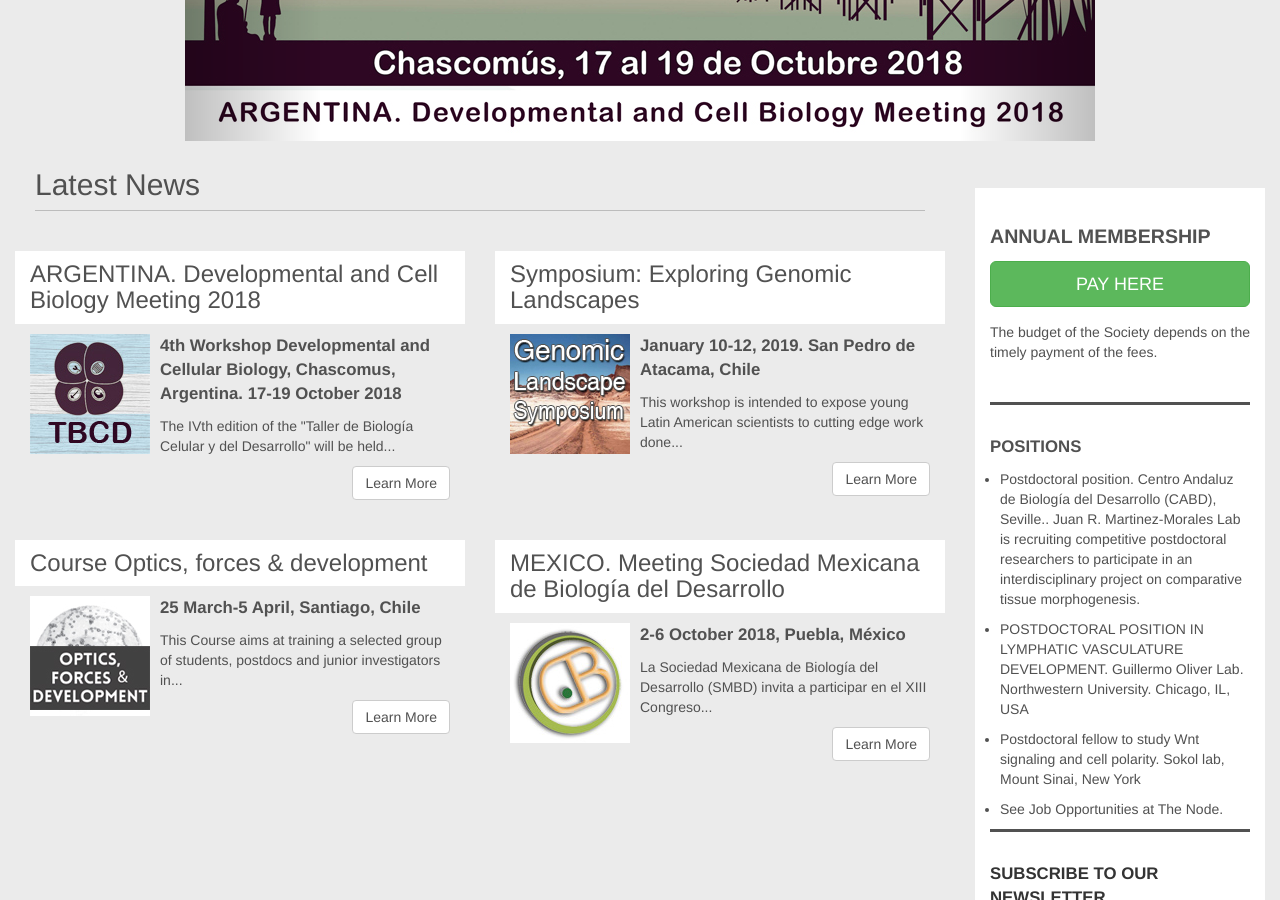
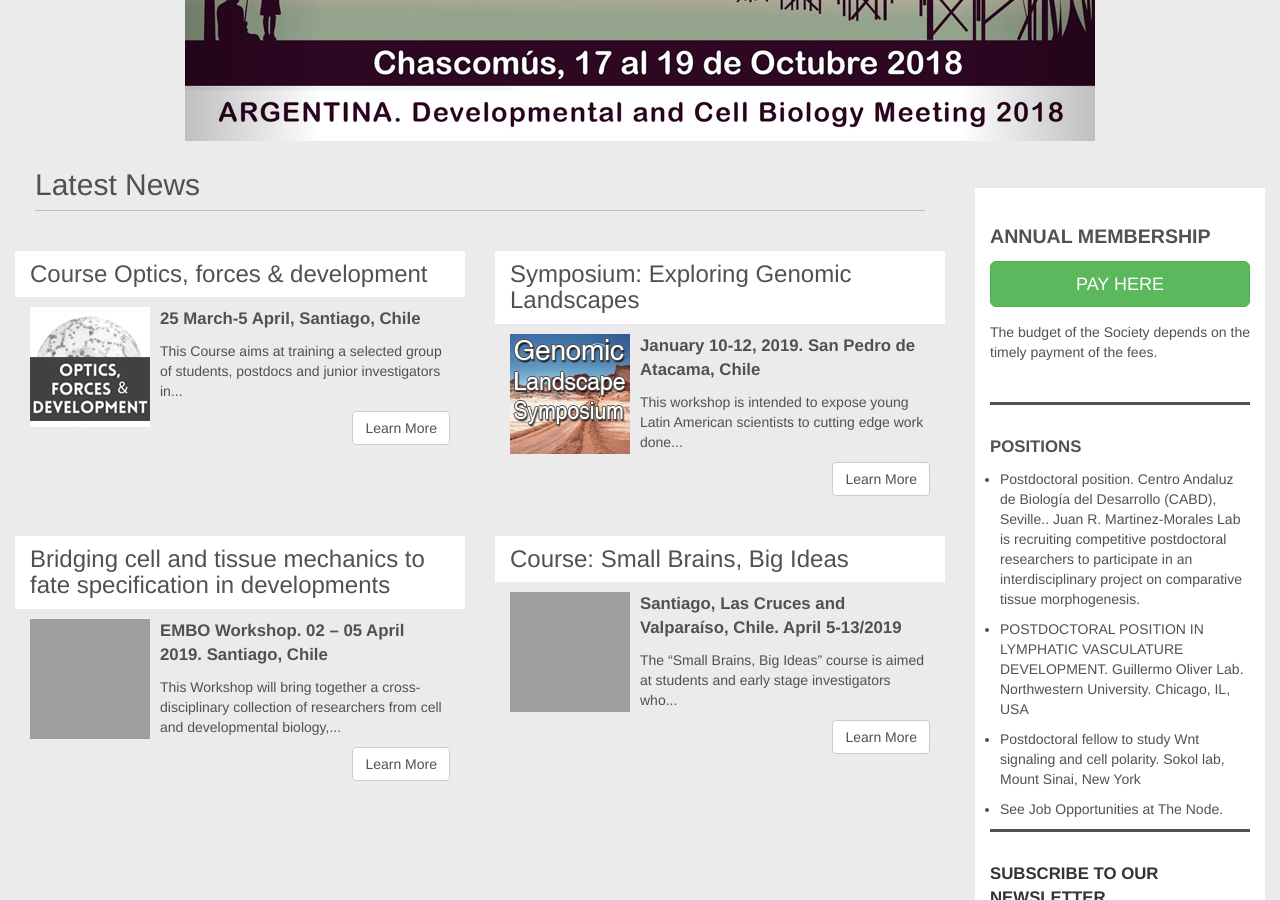
Before and after one commit to lasdb/lasdb.github.io, a Jekyll site: the page built from index.html, in a window 1280 px wide and 900 px high, scrolled down 466 px. Built offline with Jekyll 4.4.1, drawn with Linux system fonts in a browser that asks for light colours; nearby versions of some CDN libraries; some of the changed lines change nothing that is shown; grey boxes are pictures that could not be loaded.

Commit message:
Update 2000-01-01-news.markdown

```diff
--- a/_posts/2000-01-01-news.markdown
+++ b/_posts/2000-01-01-news.markdown
@@ -5,6 +5,40 @@
 categories: news
 permalink: pages/news.html
 news:
+
+  - title: 'Course Optics, forces & development'
+    date: '2/10/18'
+    subtitle: '25 March-5 April, Santiago, Chile'
+    body: 'This Course aims at training a selected group of students, postdocs and junior investigators in theoretical and practical aspects of in vivo microscopy and strategies for the visualization and manipulation of forces in developing tissues. It offers a stimulating inter-disciplinary environment that gathers specialists from the fields of developmental biology, physics, computer science, & electrical engineering. Topics: Optics and in vivo imaging, image processing and analysis, cell and tissue mechanics, physical modelling, cell migration and tissue morphogenesis, fish embryo models (zebrafish, killifish).<br>
+Deadline: Submit your application on-line at https://www.icgeb.org/course-application-chile-optics-2019.html by 29 November 2018'
+    imageSm: 'img/news/OpticsDevel-sm.jpg'
+    imageBg: '../img/news/OpticsDevel-bg.jpg'
+    URL: 'http://www.icgeb.org/chile-optics-2019.html'
+
+  - title: 'Symposium: Exploring Genomic Landscapes'
+    date: '27/9/18'
+    subtitle: 'January 10-12, 2019. San Pedro de Atacama, Chile'
+    body: 'This workshop is intended to expose young Latin American scientists to cutting edge work done by colleagues around the world in the area of genomics and gene expression regulation. To provide a wide diversity of models and mechanisms, we have selected speakers working on animal, plant and microbial systems and have strived to balance this diversity in the sessions. We provide ample time for discussion of speakers with young investigators at poster sessions and during our field activity. For the latter event, we will travel to a site in the Atacama Desert where scientists of the CGR are carrying out a 10-year long project aimed at characterizing the genomes of desert plants, animals and soil microorganisms. <br>
+http://www.atacamagenomes.cl/ '
+    imageSm: 'img/news/atacama-sm.jpg'
+    imageBg: '../img/news/atacama-bg.jpg'
+    URL: 'http://www.atacamagenomes.cl/'
+
+  - title: 'Bridging cell and tissue mechanics to fate specification in developments'
+    date: '30/10/18'
+    subtitle: 'EMBO Workshop. 02 – 05 April 2019. Santiago, Chile'
+    body: 'This Workshop will bring together a cross-disciplinary collection of researchers from cell and developmental biology, tissue biophysics and theoretical physics, with the overarching goal of understanding how cells build tissues across scales during development. The workshop aims to establish mechanistic links between cell/tissue mechanics and cell fate specification during development, providing a forum for scientific interactions, the cross-fertilization of ideas, the fostering of new collaborations and the development of strategies to address emerging technical needs and close existing gaps in knowledge. The scientific content will thematically progress from cellular mechanics, to mechanics of tissue morphogenesis, to the integration of mechanics with cell fate, and ending with addressing how cell fate and self-organization can be coupled in an emergent tissue. Selected abstracts will be chosen for short talks and presented during poster sessions. '
+    imageSm: 'img/news/cell-tissue-mechanics-sm.jpg'
+    imageBg: '../img/news/cell-tissue-mechanics-sm.jpg'
+    URL: 'http://meetings.embo.org/event/19-cell-tissue-mechanics'
+
+  - title: 'Course: Small Brains, Big Ideas'
+    date: '30/10/18'
+    subtitle: 'Santiago, Las Cruces and Valparaíso, Chile. April 5-13/2019'
+    body: 'The “Small Brains, Big Ideas” course is aimed at students and early stage investigators who need to gain first hand experience in the use of these invertebrate model systems. Application period ends December 30th, 2018. Updated information can be found at the course webpage'
+    imageSm: 'img/news/small-brains-2019-sm.jpg'
+    imageBg: '../img/news/small-brains-2019-bg.jpg'
+    URL: 'http://smallbrains.org/'
 
   - title: 'ARGENTINA. Developmental and Cell Biology Meeting 2018'
     date: '10/6/18'
@@ -17,24 +51,6 @@
     imageSm: 'img/news/chascomus-sm.jpg'
     imageBg: '../img/news/chascomus-bg.jpg'
     URL: 'http://tallerbcd.wixsite.com/tallerbcd'
-
-  - title: 'Symposium: Exploring Genomic Landscapes'
-    date: '27/9/18'
-    subtitle: 'January 10-12, 2019. San Pedro de Atacama, Chile'
-    body: 'This workshop is intended to expose young Latin American scientists to cutting edge work done by colleagues around the world in the area of genomics and gene expression regulation. To provide a wide diversity of models and mechanisms, we have selected speakers working on animal, plant and microbial systems and have strived to balance this diversity in the sessions. We provide ample time for discussion of speakers with young investigators at poster sessions and during our field activity. For the latter event, we will travel to a site in the Atacama Desert where scientists of the CGR are carrying out a 10-year long project aimed at characterizing the genomes of desert plants, animals and soil microorganisms. <br>
-http://www.atacamagenomes.cl/ '
-    imageSm: 'img/news/atacama-sm.jpg'
-    imageBg: '../img/news/atacama-bg.jpg'
-    URL: 'http://www.atacamagenomes.cl/'
-
-  - title: 'Course Optics, forces & development'
-    date: '2/10/18'
-    subtitle: '25 March-5 April, Santiago, Chile'
-    body: 'This Course aims at training a selected group of students, postdocs and junior investigators in theoretical and practical aspects of in vivo microscopy and strategies for the visualization and manipulation of forces in developing tissues. It offers a stimulating inter-disciplinary environment that gathers specialists from the fields of developmental biology, physics, computer science, & electrical engineering. Topics: Optics and in vivo imaging, image processing and analysis, cell and tissue mechanics, physical modelling, cell migration and tissue morphogenesis, fish embryo models (zebrafish, killifish).<br>
-Deadline: Submit your application on-line at https://www.icgeb.org/course-application-chile-optics-2019.html by 29 November 2018'
-    imageSm: 'img/news/OpticsDevel-sm.jpg'
-    imageBg: '../img/news/OpticsDevel-bg.jpg'
-    URL: 'http://www.icgeb.org/chile-optics-2019.html'
 
   - title: 'MEXICO. Meeting Sociedad Mexicana de Biología del Desarrollo'
     date: '5/7/18'
```
